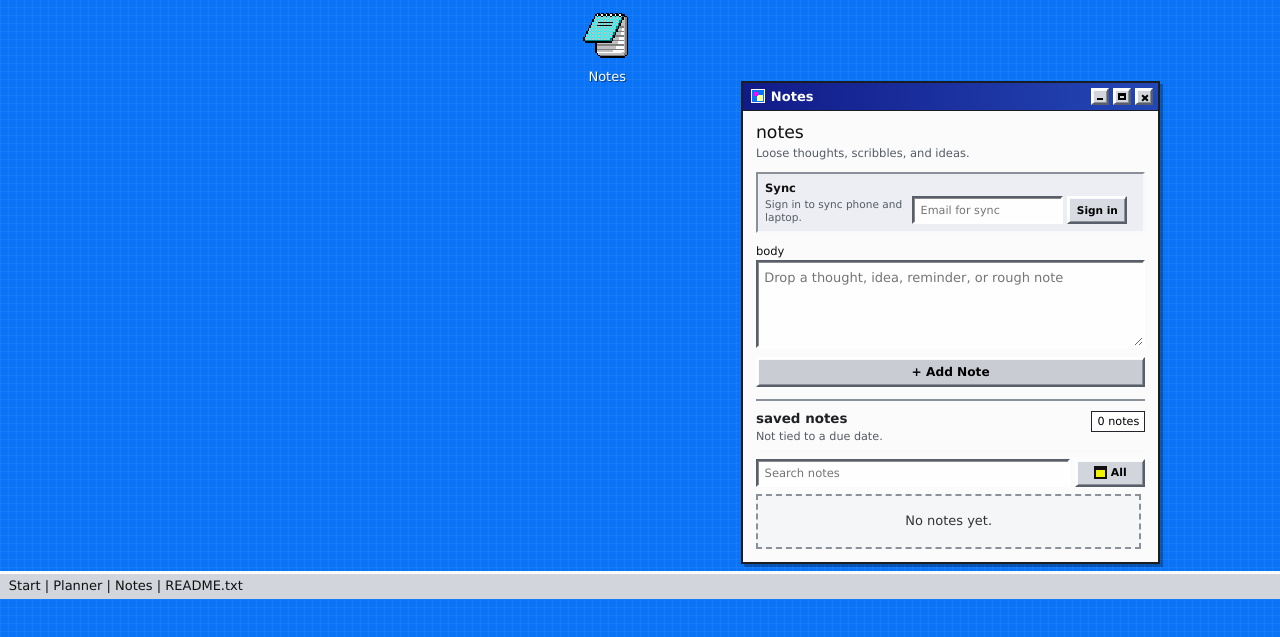
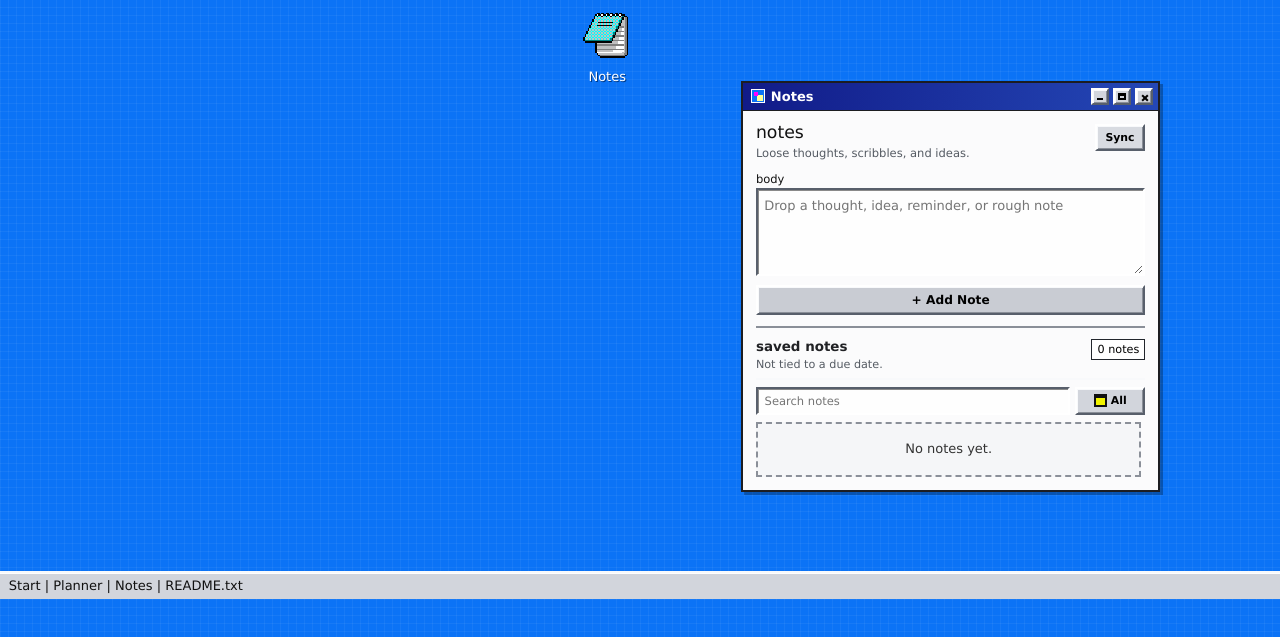
Before and after one commit to Judiedesigns/note.s, a website: page index.html in a window 1280 px wide. Both pictures are taken after a click on the button "Notes". Shown: the part 201-838 px from the top of the page. Drawn offline with nearby package versions, Linux system fonts and the light colour scheme.

Commit message:
Move sync controls into notes menu

```diff
--- a/index.html
+++ b/index.html
@@ -124,16 +124,15 @@
         </div>
         <div class="window-body">
           <section class="content-panel" aria-live="polite">
+            <div class="notes-topbar">
               <div class="brand">
                 <h1>notes</h1>
                 <p>Loose thoughts, scribbles, and ideas.</p>
               </div>
-
-            <section class="sync-panel" aria-label="Sync settings">
-              <div>
-                <p class="sync-title">Sync</p>
+              <div class="sync-menu" aria-label="Sync settings">
+                <button class="secondary-btn sync-toggle" id="sync-toggle" type="button" aria-expanded="false" aria-controls="sync-panel">Sync</button>
+                <section class="sync-panel" id="sync-panel" hidden>
                   <p class="sync-status" id="sync-status">Local mode</p>
-              </div>
                   <form class="sync-form" id="sync-form" aria-label="Sign in to sync">
                     <label class="sr-only" for="sync-email">Email</label>
                     <input class="text-input sync-email" id="sync-email" type="email" inputmode="email" autocomplete="email" placeholder="Email for sync">
@@ -142,6 +141,8 @@
                     <button class="secondary-btn" id="sync-signout" type="button" hidden>Sign out</button>
                   </form>
                 </section>
+              </div>
+            </div>
 
             <form class="capture notes-capture" id="note-form" aria-label="Add note">
               <div>
@@ -274,6 +275,8 @@ const notePopupTitle = document.getElementById("note-popup-title");
 const notePopupCloseButton = document.getElementById("note-popup-close");
 const notePopupCopyButton = document.getElementById("note-popup-copy");
 const notePopupDoneButton = document.getElementById("note-popup-done");
+const syncToggle = document.getElementById("sync-toggle");
+const syncPanel = document.getElementById("sync-panel");
 const syncForm = document.getElementById("sync-form");
 const syncEmailInput = document.getElementById("sync-email");
 const syncStatus = document.getElementById("sync-status");
@@ -359,14 +362,17 @@ noteFilterButtons.forEach(button => {
 document.addEventListener("click", event => {
   if (event.target.closest(".task-filter-menu")) return;
   if (event.target.closest(".note-filter-menu")) return;
+  if (event.target.closest(".sync-menu")) return;
   setTaskFilterMenuOpen(false);
   setNoteFilterMenuOpen(false);
+  setSyncPanelOpen(false);
 });
 
 document.addEventListener("keydown", event => {
   if (event.key === "Escape") {
     setTaskFilterMenuOpen(false);
     setNoteFilterMenuOpen(false);
+    setSyncPanelOpen(false);
     closeNotePopup();
   }
 });
@@ -378,6 +384,11 @@ notePopup.addEventListener("click", event => {
 notePopupCloseButton.addEventListener("click", closeNotePopup);
 notePopupDoneButton.addEventListener("click", closeNotePopup);
 notePopupCopyButton.addEventListener("click", () => copyNoteText(activePopupNoteText));
+
+syncToggle.addEventListener("click", () => {
+  const open = syncToggle.getAttribute("aria-expanded") === "true";
+  setSyncPanelOpen(!open);
+});
 
 syncForm.addEventListener("submit", event => {
   event.preventDefault();
@@ -590,6 +601,9 @@ function updateSyncUi(message) {
   syncSignInButton.disabled = !configured || signedIn;
   syncPullButton.disabled = !syncReady || !signedIn || syncSaving;
   syncSignOutButton.disabled = !syncReady || !signedIn;
+  syncToggle.textContent = signedIn ? "Synced" : "Sync";
+  syncToggle.classList.toggle("is-signed-in", signedIn);
+  if (message) setSyncPanelOpen(true);
 }
 
 async function signInToSync() {
@@ -1273,6 +1287,11 @@ function setNoteFilterMenuOpen(open) {
 
 function setTaskFilterMenuOpen(open) {
   taskFilterToggle.setAttribute("aria-expanded", String(open));
+}
+
+function setSyncPanelOpen(open) {
+  syncPanel.hidden = !open;
+  syncToggle.setAttribute("aria-expanded", String(open));
 }
 
 function canDragWindows() {
--- a/styles.css
+++ b/styles.css
@@ -773,26 +773,48 @@ button { cursor: pointer; }
   background: #d8dbe1;
 }
 
+.notes-topbar {
+  display: flex;
+  align-items: start;
+  justify-content: space-between;
+  gap: 0.75rem;
+  margin-bottom: 0.65rem;
+}
+
+.notes-topbar .brand {
+  min-width: 0;
+  margin-bottom: 0;
+}
+
+.sync-menu {
+  position: relative;
+  flex: 0 0 auto;
+}
+
+.sync-toggle {
+  min-height: 27px;
+  padding-inline: 0.55rem;
+  font-size: 0.68rem;
+}
+
+.sync-toggle.is-signed-in {
+  background: #d9f4ce;
+}
+
 .sync-panel {
-  display: grid;
-  grid-template-columns: minmax(0, 1fr) minmax(14rem, 1.1fr);
-  align-items: end;
-  gap: 0.5rem;
-  margin-bottom: 0.65rem;
+  position: absolute;
+  top: calc(100% + 0.25rem);
+  right: 0;
+  z-index: 32;
+  width: min(20rem, calc(100vw - 2rem));
   padding: 0.45rem;
-  border: 2px solid;
-  border-color: #8a8f98 #f8f9fb #f8f9fb #8a8f98;
-  background: #eceef3;
-}
-
-.sync-title {
-  color: #111;
-  font-size: 0.72rem;
-  font-weight: 700;
+  border: 2px solid #22262c;
+  background: var(--chrome);
+  box-shadow: var(--shadow);
 }
 
 .sync-status {
-  margin-top: 0.18rem;
+  margin-bottom: 0.4rem;
   color: var(--muted);
   font-size: 0.66rem;
   line-height: 1.25;
@@ -800,7 +822,7 @@ button { cursor: pointer; }
 
 .sync-form {
   display: grid;
-  grid-template-columns: minmax(0, 1fr) max-content max-content max-content;
+  grid-template-columns: minmax(0, 1fr) max-content;
   gap: 0.28rem;
   align-items: center;
 }
@@ -1571,15 +1593,6 @@ button { cursor: pointer; }
     gap: 0.4rem;
   }
 
-  .sync-panel {
-    grid-template-columns: 1fr;
-    align-items: stretch;
-  }
-
-  .sync-form {
-    grid-template-columns: minmax(0, 1fr) max-content;
-  }
-
   .count {
     text-align: left;
   }
@@ -1644,6 +1657,14 @@ button { cursor: pointer; }
 
   .capture {
     gap: 0.45rem;
+  }
+
+  .notes-topbar {
+    gap: 0.45rem;
+  }
+
+  .sync-panel {
+    right: -0.1rem;
   }
 
   .sync-form {
```
Lines whose indentation alone changed are shown as unchanged.
